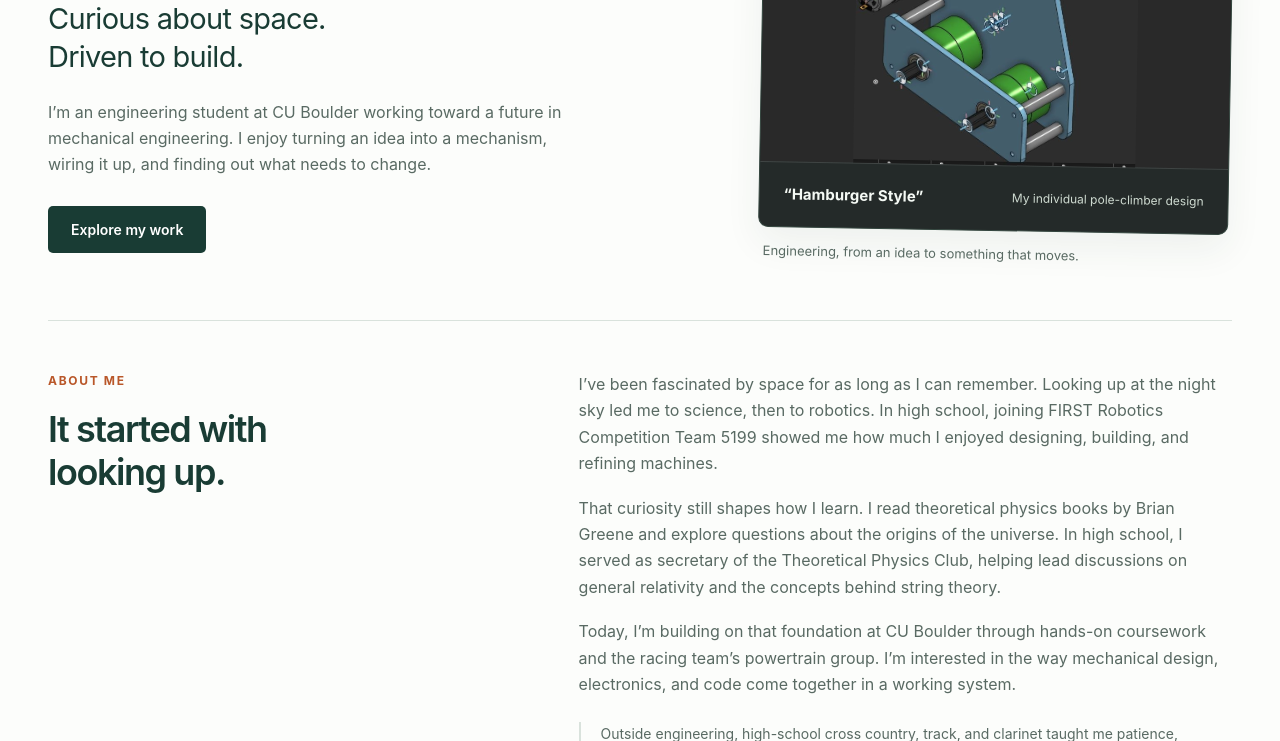
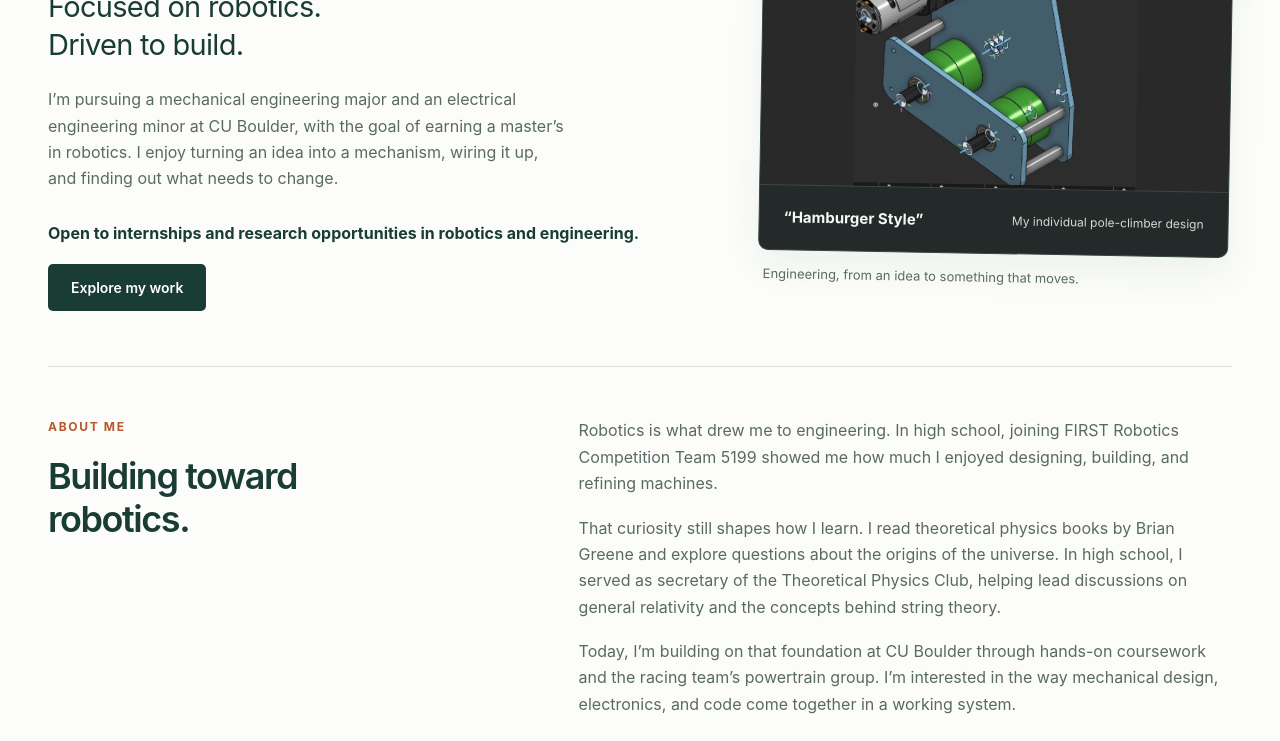
Before and after one commit to finlaysonian777/finlaysonian777.github.io, a plain HTML site: page index.html in a window 1280 px wide. Shown: the part 425-1166 px from the top of the page. Drawn offline with Linux system fonts and the light colour scheme.

Commit message:
Emphasize robotics studies and internship and research availability

```diff
--- a/index.html
+++ b/index.html
@@ -21,15 +21,16 @@
     <section class="wrap personal-hero" id="about" aria-labelledby="name">
       <div class="personal-intro"><p class="eyebrow">CU BOULDER / ENGINEERING STUDENT</p>
         <h1 id="name">Ian<br>Finlayson<span class="accent">.</span></h1>
-        <p class="personal-tagline">Curious about space.<br>Driven to build.</p>
-        <p class="intro-lead">I’m an engineering student at CU Boulder working toward a future in mechanical engineering. I enjoy turning an idea into a mechanism, wiring it up, and finding out what needs to change.</p>
+        <p class="personal-tagline">Focused on robotics.<br>Driven to build.</p>
+        <p class="intro-lead">I’m pursuing a mechanical engineering major and an electrical engineering minor at CU Boulder, with the goal of earning a master’s in robotics. I enjoy turning an idea into a mechanism, wiring it up, and finding out what needs to change.</p>
+        <p><strong>Open to internships and research opportunities in robotics and engineering.</strong></p>
         <a class="button" href="#work">Explore my work</a>
       </div>
       <figure class="personal-hero-visual"><div class="cad-surface"><div class="visual-top"><span>DESIGN / BUILD / ITERATE</span><span>ONSHAPE CAD</span></div><img src="assets/portfolio/pole-climber-cad.jpg" alt="Side-view CAD of my PVC pole-climbing robot, showing a motor, polycarbonate structure, and compliant wheels" width="661" height="842" fetchpriority="high"><div class="cad-label"><strong>“Hamburger Style”</strong><span>My individual pole-climber design</span></div></div><figcaption>Engineering, from an idea to something that moves.</figcaption></figure>
     </section>
     <section class="wrap about-story" aria-labelledby="about-heading">
-      <div><p class="eyebrow">ABOUT ME</p><h2 id="about-heading">It started with<br>looking up.</h2></div>
-      <div><p>I’ve been fascinated by space for as long as I can remember. Looking up at the night sky led me to science, then to robotics. In high school, joining FIRST Robotics Competition Team 5199 showed me how much I enjoyed designing, building, and refining machines.</p><p>That curiosity still shapes how I learn. I read theoretical physics books by Brian Greene and explore questions about the origins of the universe. In high school, I served as secretary of the Theoretical Physics Club, helping lead discussions on general relativity and the concepts behind string theory.</p><p>Today, I’m building on that foundation at CU Boulder through hands-on coursework and the racing team’s powertrain group. I’m interested in the way mechanical design, electronics, and code come together in a working system.</p><p class="personal-aside">Outside engineering, high-school cross country, track, and clarinet taught me patience, consistent practice, and how to work with a team.</p></div>
+      <div><p class="eyebrow">ABOUT ME</p><h2 id="about-heading">Building toward<br>robotics.</h2></div>
+      <div><p>Robotics is what drew me to engineering. In high school, joining FIRST Robotics Competition Team 5199 showed me how much I enjoyed designing, building, and refining machines.</p><p>That curiosity still shapes how I learn. I read theoretical physics books by Brian Greene and explore questions about the origins of the universe. In high school, I served as secretary of the Theoretical Physics Club, helping lead discussions on general relativity and the concepts behind string theory.</p><p>Today, I’m building on that foundation at CU Boulder through hands-on coursework and the racing team’s powertrain group. I’m interested in the way mechanical design, electronics, and code come together in a working system.</p><p class="personal-aside">Outside engineering, high-school cross country, track, and clarinet taught me patience, consistent practice, and how to work with a team.</p></div>
     </section>
     <section class="wrap skills-area" aria-labelledby="skills-heading"><div><p class="eyebrow">CURRENT SKILLS & TOOLS</p><h3 id="skills-heading">What I work with</h3><div class="skill-chips"><span>Java</span><span>Python</span><span>Onshape CAD</span><span>Mechanical prototyping</span><span>3D printing</span><span>Soldering & wiring</span><span>Arduino / ESP-32D</span><span>Testing & debugging</span></div></div><div class="future-skills"><p class="eyebrow">FUTURE LEARNING</p><h3>Next tools to explore</h3><div class="skill-chips"><span>MATLAB · Planned</span><span>SolidWorks · Planned</span></div><p>Planned additions, not current proficiency.</p></div></section>
     <section class="work-heading wrap" id="work"><p class="eyebrow">SELECTED EXPERIENCE</p><h2>Projects & teams</h2><p>Individual builds, collaborative projects, and the teams that shaped how I work.</p><nav class="work-index" aria-label="Jump to a project or team"><a href="#heated-carrier">Heated Cat Carrier</a><a href="#cu-racing">CU Boulder Racing</a><a href="#frc">FRC 5199</a><a href="#pole-climber">Pole climber</a><a href="#drone">Drone</a><a href="#golf-launcher">Golf-ball launcher</a></nav></section>
```
